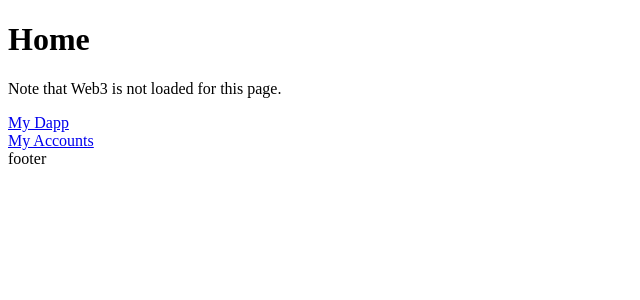
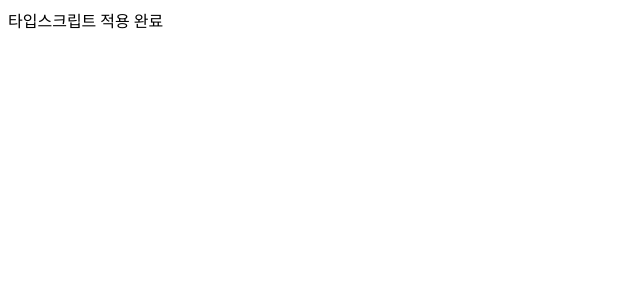
Before and after one commit to hyejjun/Gyungil_renewal_Team, a Next.js app in the folder front/client/: page / in a window 1280 px wide. Shown: the top 300 px of the page, without its empty margins (0-640 px from the left). Built offline with nearby package versions, Linux system fonts and the light colour scheme.

Commit message:
next typescript 적용

```diff
--- a/front/client/package.json
+++ b/front/client/package.json
@@ -21,5 +21,10 @@
     "react-dom": "^17.0.2",
     "styled-components": "^5.3.3",
     "web3": "^1.6.0"
+  },
+  "devDependencies": {
+    "@types/node": "^16.11.1",
+    "@types/react": "^17.0.30",
+    "typescript": "^4.4.4"
   }
 }
--- a/front/client/pages/index.js
+++ /dev/null
@@ -1,14 +0,0 @@
-import React from 'react'
-import Link from 'next/link'
-import Footer from './components/common/Footer'
-import ItemList from './components/ItemList'
-
-export default () =>
-  <div>
-    <h1>Home</h1>
-    <p>Note that Web3 is not loaded for this page.</p>
-    <div><Link href='/dapp'><a>My Dapp</a></Link></div>
-    <div><Link href='/accounts'><a>My Accounts</a></Link></div>
-    <Footer/>
-    <ItemList/>
-  </div>
--- /dev/null
+++ b/front/client/pages/index.tsx
@@ -0,0 +1,19 @@
+import React, { useState } from "react";
+import Head from "next/head";
+
+export default function Home() {
+  const [text, setText] = useState<string>("자바스크립트");
+
+  setTimeout(() => {
+    // setText(0)
+    setText("타입스크립트")
+  }, 1000)
+
+  return (
+    <div className="container">
+      <div>
+        <span>{text} 적용 완료</span>
+      </div>
+    </div>
+  );
+}
```
Also changed, not shown: front/client/_app.tsx (added, +8 -0 lines), front/client/tsconfig.json (added, +29 -0 lines), front/client/next-env.d.ts (added), 2 other files (tests, documents, lock files or other folders).
